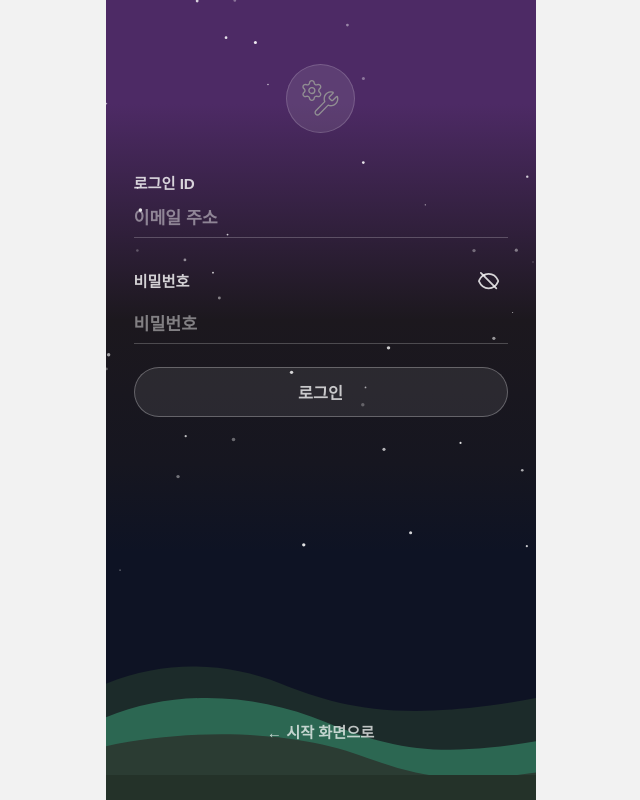
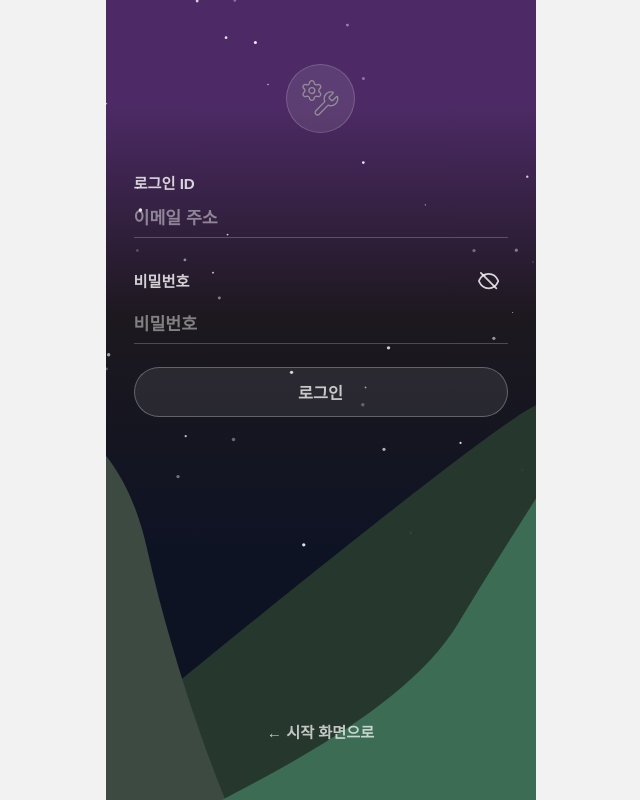
Before and after one commit to iyeojae/HCP-FE, a React (Create React App) app in the folder hcp/: page /admin/login in a window 1280 px wide. Shown: the whole page, without its empty margins (312-952 px from the left). Built offline with nearby package versions, Linux system fonts and the light colour scheme.

Commit message:
수정 완

```diff
--- a/hcp/src/components/AppShell.jsx
+++ b/hcp/src/components/AppShell.jsx
@@ -116,17 +116,17 @@ export default function AppShell({ showHeader = true, showMenu = true }) {
       <div className="shell-mountains" aria-hidden="true">
         <svg className="shell-mountains__svg" viewBox="0 0 430 932" preserveAspectRatio="none">
           <path
-            d="M0,690 C60,640 120,645 175,690 C230,735 290,775 430,720 L430,932 L0,932 Z"
-            fill="#1C2B2A"
-          />
-          <path
-            d="M0,760 C70,700 150,710 220,770 C285,825 330,845 430,810 L430,932 L0,932 Z"
-            fill="#2E6B55"
+            d="M431.252 6.06578C475.286 -17.5493 470.568 33.4572 462.705 61.9123L431.252 539L-99.0898 547.776C59.3427 377.046 387.217 29.6809 431.252 6.06578Z"
+            fill="#28392F"
             opacity="0.95"
           />
           <path
-            d="M0,820 C90,780 190,790 255,840 C315,885 350,900 430,875 L430,932 L0,932 Z"
-            fill="#2B3C33"
+            d="M40.7955 191.233C8.0994 1.79653 -98.0249 -11.5919 -147 5.39343V598.881H146.851C125.122 541.93 73.4915 380.67 40.7955 191.233Z"
+            fill="#3C4A42"
+          />
+          <path
+            d="M351.655 290.293C286.309 429.881 81.5774 530.116 42.2458 571.731C2.91408 613.346 -60.7617 745.806 -60.7617 745.806H495V0C474.445 38.6028 417.001 150.705 351.655 290.293Z"
+            fill="#3C6C54"
           />
           <path d="M0,880 L430,880 L430,932 L0,932 Z" fill="#243229" />
         </svg>
--- a/hcp/src/pages/auth/AdminLoginPage.jsx
+++ b/hcp/src/pages/auth/AdminLoginPage.jsx
@@ -1,5 +1,5 @@
 // src/pages/auth/AdminLoginPage.jsx
-import React, { useEffect, useMemo, useRef, useState } from "react";
+import React, { useMemo, useState } from "react";
 import { useLocation, useNavigate } from "react-router-dom";
 import "../../styles/auth/AdminLoginPage.css";
 
@@ -49,78 +49,6 @@ export default function AdminLoginPage() {
   const navigate = useNavigate();
   const location = useLocation();
 
-  const canvasRef = useRef(null);
-
-  useEffect(() => {
-    const canvas = canvasRef.current;
-    if (!canvas) return;
-
-    const ctx = canvas.getContext("2d", { alpha: true });
-    if (!ctx) return;
-
-    const mulberry32 = (seed) => () => {
-      let t = (seed += 0x6d2b79f5);
-      t = Math.imul(t ^ (t >>> 15), t | 1);
-      t ^= t + Math.imul(t ^ (t >>> 7), t | 61);
-      return ((t ^ (t >>> 14)) >>> 0) / 4294967296;
-    };
-
-    const draw = () => {
-      const parent = canvas.parentElement;
-      if (!parent) return;
-
-      const cssW = parent.clientWidth;
-      const cssH = parent.clientHeight;
-
-      const dpr = window.devicePixelRatio || 1;
-      canvas.width = Math.floor(cssW * dpr);
-      canvas.height = Math.floor(cssH * dpr);
-      canvas.style.width = `${cssW}px`;
-      canvas.style.height = `${cssH}px`;
-
-      ctx.setTransform(dpr, 0, 0, dpr, 0, 0);
-      ctx.clearRect(0, 0, cssW, cssH);
-
-      const starAreaH = cssH * 0.72;
-      const density = 1 / 9000;
-      const count = Math.max(40, Math.floor(cssW * starAreaH * density));
-
-      const r = mulberry32(12345);
-
-      for (let i = 0; i < count; i++) {
-        const x = r() * cssW;
-        const y = r() * starAreaH;
-
-        const radius = 0.6 + r() * 1.2;
-        const alpha = 0.25 + r() * 0.65;
-
-        ctx.beginPath();
-        ctx.fillStyle = `rgba(255,255,255,${alpha})`;
-        ctx.arc(x, y, radius, 0, Math.PI * 2);
-        ctx.fill();
-
-        if (r() > 0.985) {
-          ctx.beginPath();
-          ctx.fillStyle = `rgba(255,255,255,0.95)`;
-          ctx.arc(x, y, radius * 1.8, 0, Math.PI * 2);
-          ctx.fill();
-        }
-      }
-    };
-
-    draw();
-
-    const ro = new ResizeObserver(() => draw());
-    if (canvas.parentElement) ro.observe(canvas.parentElement);
-
-    window.addEventListener("orientationchange", draw);
-
-    return () => {
-      ro.disconnect();
-      window.removeEventListener("orientationchange", draw);
-    };
-  }, []);
-
   const [loginId, setLoginId] = useState("");
   const [password, setPassword] = useState("");
   const [showPw, setShowPw] = useState(false);
@@ -143,15 +71,28 @@ export default function AdminLoginPage() {
     try {
       setSubmitting(true);
 
-      const res = await api.post("/api/auth/login", { loginId: id, password: pw });
+      // ✅ baseURL 기준: /auth/login (중복 /api 제거)
+      const res = await api.post("/auth/login", { loginId: id, password: pw });
       const data = res?.data || {};
 
       storage.clearAuth?.();
 
-      if (data?.accessToken) storage.setAccessToken?.(data.accessToken);
-      if (data?.role) storage.setRole?.(data.role);
-      if (data?.loginId) storage.setLoginId?.(data.loginId);
-      if (data?.userId != null) storage.setUserId?.(data.userId);
+      // ✅ 단일키(hcp.auth)로 바꿨다면 setAuth 사용 가능
+      if (storage.setAuth) {
+        storage.setAuth({
+          accessToken: data?.accessToken || "",
+          role: data?.role || "",
+          loginId: data?.loginId || "",
+          userId: data?.userId ?? null,
+          adminName: data?.adminName || "",
+          adminDept: data?.adminDept || "",
+        });
+      } else {
+        if (data?.accessToken) storage.setAccessToken?.(data.accessToken);
+        if (data?.role) storage.setRole?.(data.role);
+        if (data?.loginId) storage.setLoginId?.(data.loginId);
+        if (data?.userId != null) storage.setUserId?.(data.userId);
+      }
 
       const redirectTo = location.state?.from?.pathname || "/main";
       navigate(redirectTo, { replace: true });
@@ -169,31 +110,6 @@ export default function AdminLoginPage() {
 
   return (
     <div className="admin-login-page">
-      <canvas ref={canvasRef} className="admin-login-stars" aria-hidden="true" />
-
-      <div className="admin-login-mountains" aria-hidden="true">
-        <svg
-          className="admin-login-mountains__svg"
-          viewBox="0 0 430 932"
-          preserveAspectRatio="none"
-        >
-          <path
-            d="M0,690 C60,640 120,645 175,690 C230,735 290,775 430,720 L430,932 L0,932 Z"
-            fill="#1C2B2A"
-          />
-          <path
-            d="M0,760 C70,700 150,710 220,770 C285,825 330,845 430,810 L430,932 L0,932 Z"
-            fill="#2E6B55"
-            opacity="0.95"
-          />
-          <path
-            d="M0,820 C90,780 190,790 255,840 C315,885 350,900 430,875 L430,932 L0,932 Z"
-            fill="#2B3C33"
-          />
-          <path d="M0,880 L430,880 L430,932 L0,932 Z" fill="#243229" />
-        </svg>
-      </div>
-
       <div className="admin-login-content">
         <div className="admin-login-topIcons" aria-hidden="true">
           <div className="admin-login-topIcons__dot">
--- a/hcp/src/styles/auth/AdminLoginPage.css
+++ b/hcp/src/styles/auth/AdminLoginPage.css
@@ -1,47 +1,17 @@
-.admin-login-page {
+/* src/styles/auth/AdminLoginPage.css */
+
+.admin-login-page{
   min-height: 100vh;
   min-height: 100dvh;
   position: relative;
   overflow: hidden;
 
-  background: linear-gradient(
-    180deg,
-    #4D2A65 13%,
-    #1C181E 40%,
-    #161620 58%,
-    #0E1324 69%
-  );
-}
-
-/* ✅ 별 */
-.admin-login-stars {
-  position: absolute;
-  inset: 0;
-  width: 100%;
-  height: 100%;
-  pointer-events: none;
-  z-index: 0;
-}
-
-/* ✅ 산 */
-.admin-login-mountains {
-  position: absolute;
-  left: 0;
-  right: 0;
-  bottom: 0;
-  height: 56%;
-  pointer-events: none;
-  z-index: 1;
-}
-
-.admin-login-mountains__svg {
-  width: 100%;
-  height: 100%;
-  display: block;
+  /* ✅ AppShell 배경을 쓰므로 투명 */
+  background: transparent;
 }
 
 /* ✅ 콘텐츠는 제일 위 */
-.admin-login-content {
+.admin-login-content{
   position: relative;
   z-index: 2;
 
@@ -59,7 +29,7 @@
 }
 
 /* 상단 아이콘 영역 */
-.admin-login-topIcons {
+.admin-login-topIcons{
   width: 100%;
   display: flex;
   justify-content: center;
@@ -67,8 +37,7 @@
   opacity: 0.95;
 }
 
-/* ✅ 요청대로 아이콘 크기 업 */
-.admin-login-topIcons__dot {
+.admin-login-topIcons__dot{
   width: clamp(3.4rem, 13vw, 4.3rem);
   height: clamp(3.4rem, 13vw, 4.3rem);
   border-radius: 999rem;
@@ -82,14 +51,14 @@
   -webkit-backdrop-filter: blur(clamp(0.55rem, 2vw, 1rem));
 }
 
-.admin-login-topIcons__dot img {
+.admin-login-topIcons__dot img{
   width: clamp(2rem, 7vw, 2.5rem);
   height: clamp(2rem, 7vw, 2.5rem);
   display: block;
 }
 
 /* 로그인 카드 */
-.admin-login-card {
+.admin-login-card{
   width: min(28rem, 100%);
   display: flex;
   flex-direction: column;
@@ -97,44 +66,23 @@
 }
 
 /* 입력 필드 */
-.admin-field {
-  width: 100%;
-}
+.admin-field{ width: 100%; }
 
-.admin-field__row {
+.admin-field__row{
   display: flex;
   align-items: center;
   justify-content: space-between;
   margin-bottom: clamp(0.25rem, 1vw, 0.4rem);
 }
 
-.admin-field__label {
+.admin-field__label{
   font-size: clamp(0.82rem, 3.2vw, 0.95rem);
   font-weight: 800;
   color: rgba(255, 255, 255, 0.80);
 }
 
-/* 오른쪽 작은 버튼(인증번호 전송) */
-.admin-field__ghostBtn {
-  appearance: none;
-  border: 0.0625rem solid rgba(255, 255, 255, 0.22);
-  background: rgba(255, 255, 255, 0.10);
-  color: rgba(255, 255, 255, 0.86);
-  cursor: pointer;
-
-  font-size: clamp(0.7rem, 2.7vw, 0.8rem);
-  font-weight: 800;
-
-  padding: clamp(0.28rem, 1.2vw, 0.35rem) clamp(0.55rem, 2vw, 0.7rem);
-  border-radius: 999rem;
-}
-
-.admin-field__ghostBtn:active {
-  transform: scale(0.985);
-}
-
 /* ✅ 눈 버튼(SVG) */
-.admin-field__eyeBtn {
+.admin-field__eyeBtn{
   appearance: none;
   border: none;
   background: transparent;
@@ -150,14 +98,14 @@
   opacity: 0.95;
 }
 
-.admin-eyeSvg {
+.admin-eyeSvg{
   width: clamp(1.25rem, 4.6vw, 1.45rem);
   height: clamp(1.25rem, 4.6vw, 1.45rem);
   display: block;
 }
 
 /* 입력 */
-.admin-field__input {
+.admin-field__input{
   width: 100%;
   border: none;
   outline: none;
@@ -170,18 +118,18 @@
   padding: clamp(0.35rem, 1.4vw, 0.5rem) 0;
 }
 
-.admin-field__input::placeholder {
+.admin-field__input::placeholder{
   color: rgba(255, 255, 255, 0.45);
   font-weight: 700;
 }
 
-.admin-field__underline {
+.admin-field__underline{
   height: 0.08rem;
   background: rgba(255, 255, 255, 0.22);
 }
 
 /* 로그인 버튼 */
-.admin-login-btn {
+.admin-login-btn{
   width: 100%;
   height: clamp(3.1rem, 5.2vh, 3.5rem);
   border-radius: 999rem;
@@ -197,18 +145,18 @@
   transition: transform 160ms ease, filter 160ms ease, background-color 160ms ease;
 }
 
-.admin-login-btn.is-active {
+.admin-login-btn.is-active{
   cursor: pointer;
   background: rgba(92, 156, 145, 0.95);
   border-color: rgba(92, 156, 145, 0.95);
   color: rgba(255, 255, 255, 0.95);
 }
 
-.admin-login-btn.is-active:active {
+.admin-login-btn.is-active:active{
   transform: scale(0.985);
 }
 
-.admin-login-error {
+.admin-login-error{
   text-align: center;
   font-weight: 800;
   color: #ff6b6b;
@@ -216,9 +164,10 @@
 }
 
 /* 아래 뒤로가기 */
-.admin-login-back {
+.admin-login-back{
   margin-top: auto;
-  margin-bottom: 3rem;
+  margin-bottom: clamp(1.6rem, 6vh, 3rem);
+
   appearance: none;
   border: none;
   background: transparent;
@@ -233,7 +182,5 @@
 
 /* iOS 입력 확대 방지 */
 @supports (-webkit-touch-callout: none) {
-  .admin-field__input {
-    font-size: 16px;
-  }
+  .admin-field__input{ font-size: 16px; }
 }
--- a/hcp/src/styles/layout/AppShell.css
+++ b/hcp/src/styles/layout/AppShell.css
@@ -24,13 +24,20 @@
   pointer-events: none;
 }
 
-/* ✅ 산 */
-.shell-mountains {
+/* ✅ 산: bottom/height를 반응형으로 */
+.shell-mountains{
   position: absolute;
   left: 0;
   right: 0;
-  bottom: 0;
-  height: 56%;
+
+  /* ❌ bottom: -25rem;  */
+  /* ✅ 기기 높이에 따라 내려가는 양이 달라지게 */
+  bottom: clamp(-40dvh, -50dvh, -50dvh);
+
+  /* ❌ height: 90%; */
+  /* ✅ 산이 너무 커져서 잘리지 않게 상한/하한을 둠 */
+  height: clamp(60dvh, 90dvh, 105dvh);
+
   pointer-events: none;
 }
 
```
